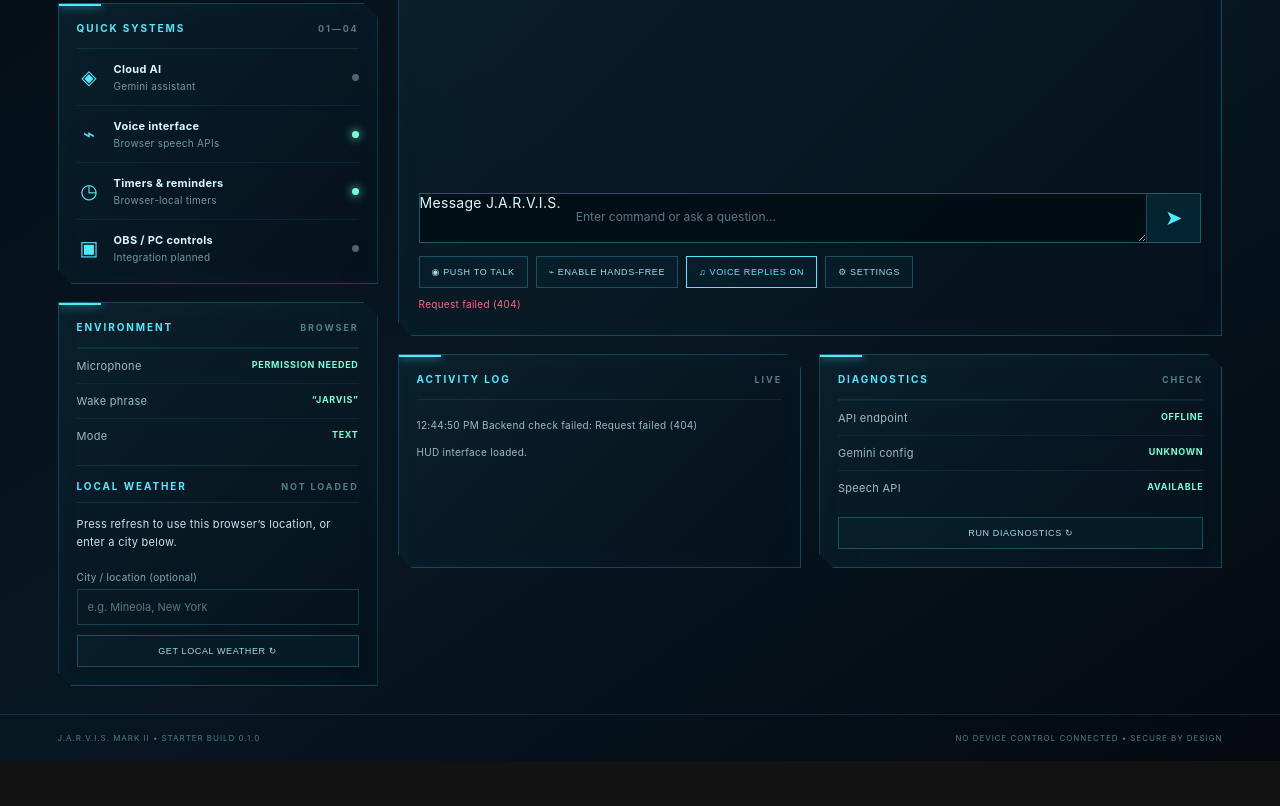
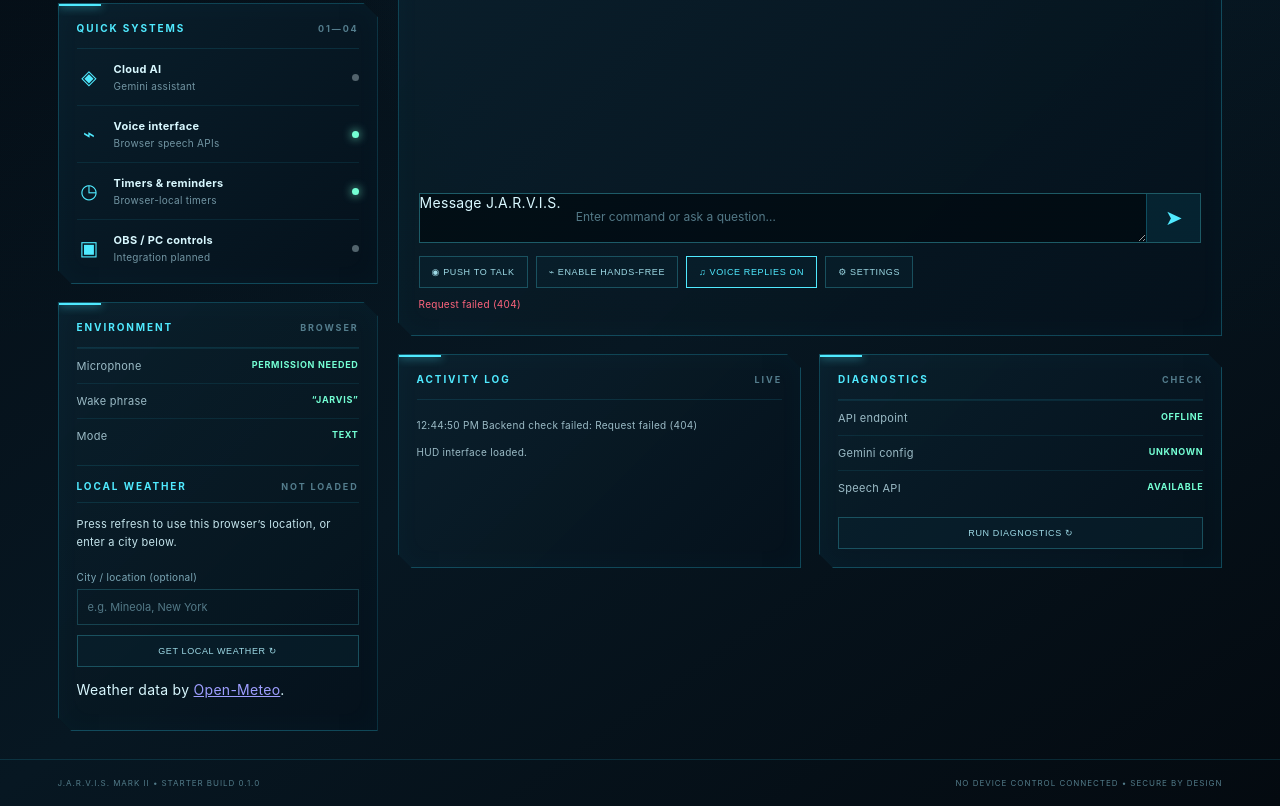
Before and after one commit to SLPFirehawk2k2/FH-Jarvis-2, a website: page public/index.html in a window 1280 px wide. Shown: the part 466-1272 px from the top of the page. Before the commit the page ends 1227 px from the top, so only its background shows below. Drawn offline with Linux system fonts and the light colour scheme; no server answers.

Commit message:
Credit Open-Meteo weather data in dashboard

```diff
--- a/public/index.html
+++ b/public/index.html
@@ -11,7 +11,7 @@
 <aside class="side-column">
 <section class="panel"><div class="panel-heading"><span>CORE SYSTEM</span><span class="tiny-label">MK-II</span></div><div class="core-visual"><div class="orbit orbit-one"></div><div class="orbit orbit-two"></div><div class="core"><div class="core-inner"></div></div><span class="orbit-label label-a">AI CORE</span><span class="orbit-label label-b">ONLINE?</span></div><div class="status-row"><span>Gemini connection</span><b id="ai-status">CHECKING</b></div><div class="status-row"><span>Voice recognition</span><b id="voice-status">DETECTING</b></div><div class="status-row"><span>Local controls</span><b class="muted">NOT CONNECTED</b></div></section>
 <section class="panel"><div class="panel-heading"><span>QUICK SYSTEMS</span><span class="tiny-label">01—04</span></div><div class="system-item"><span class="sys-icon">◈</span><span><b>Cloud AI</b><small>Gemini assistant</small></span><i id="cloud-dot" class="dot"></i></div><div class="system-item"><span class="sys-icon">⌁</span><span><b>Voice interface</b><small>Browser speech APIs</small></span><i id="voice-dot" class="dot"></i></div><div class="system-item"><span class="sys-icon">◷</span><span><b>Timers & reminders</b><small id="timer-status">Browser-local timers</small></span><i class="dot"></i></div><div class="system-item"><span class="sys-icon">▣</span><span><b>OBS / PC controls</b><small>Integration planned</small></span><i class="dot dot-off"></i></div></section>
-<section class="panel"><div class="panel-heading"><span>ENVIRONMENT</span><span class="tiny-label">BROWSER</span></div><div class="status-row"><span>Microphone</span><b id="mic-status">PERMISSION NEEDED</b></div><div class="status-row"><span>Wake phrase</span><b>“JARVIS”</b></div><div class="status-row"><span>Mode</span><b id="mode-status">TEXT</b></div><div class="weather-divider"></div><div class="panel-heading weather-heading"><span>LOCAL WEATHER</span><span id="weather-status" class="tiny-label">NOT LOADED</span></div><div id="weather-output" class="weather-output" aria-live="polite">Press refresh to use this browser’s location, or enter a city below.</div><label class="weather-label" for="weather-location">City / location (optional)</label><input id="weather-location" class="weather-location" type="text" placeholder="e.g. Mineola, New York" autocomplete="off"><button id="weather-refresh" class="outline-button full-button" type="button">GET LOCAL WEATHER ↻</button></section>
+<section class="panel"><div class="panel-heading"><span>ENVIRONMENT</span><span class="tiny-label">BROWSER</span></div><div class="status-row"><span>Microphone</span><b id="mic-status">PERMISSION NEEDED</b></div><div class="status-row"><span>Wake phrase</span><b>“JARVIS”</b></div><div class="status-row"><span>Mode</span><b id="mode-status">TEXT</b></div><div class="weather-divider"></div><div class="panel-heading weather-heading"><span>LOCAL WEATHER</span><span id="weather-status" class="tiny-label">NOT LOADED</span></div><div id="weather-output" class="weather-output" aria-live="polite">Press refresh to use this browser’s location, or enter a city below.</div><label class="weather-label" for="weather-location">City / location (optional)</label><input id="weather-location" class="weather-location" type="text" placeholder="e.g. Mineola, New York" autocomplete="off"><button id="weather-refresh" class="outline-button full-button" type="button">GET LOCAL WEATHER ↻</button><p class="weather-attribution">Weather data by <a href="https://open-meteo.com/" target="_blank" rel="noopener noreferrer">Open-Meteo</a>.</p></section>
 </aside>
 <section class="main-column">
 <section class="panel hero"><div><div class="eyebrow">PERSONAL INTELLIGENCE SYSTEM <span class="line"></span></div><h1>At your service<span>.</span></h1><p>Cloud intelligence interface. Awaiting your command.</p></div><div class="hero-badge"><div class="badge-ring">J</div><small>MARK II<br>PROTOTYPE</small></div></section>
```
